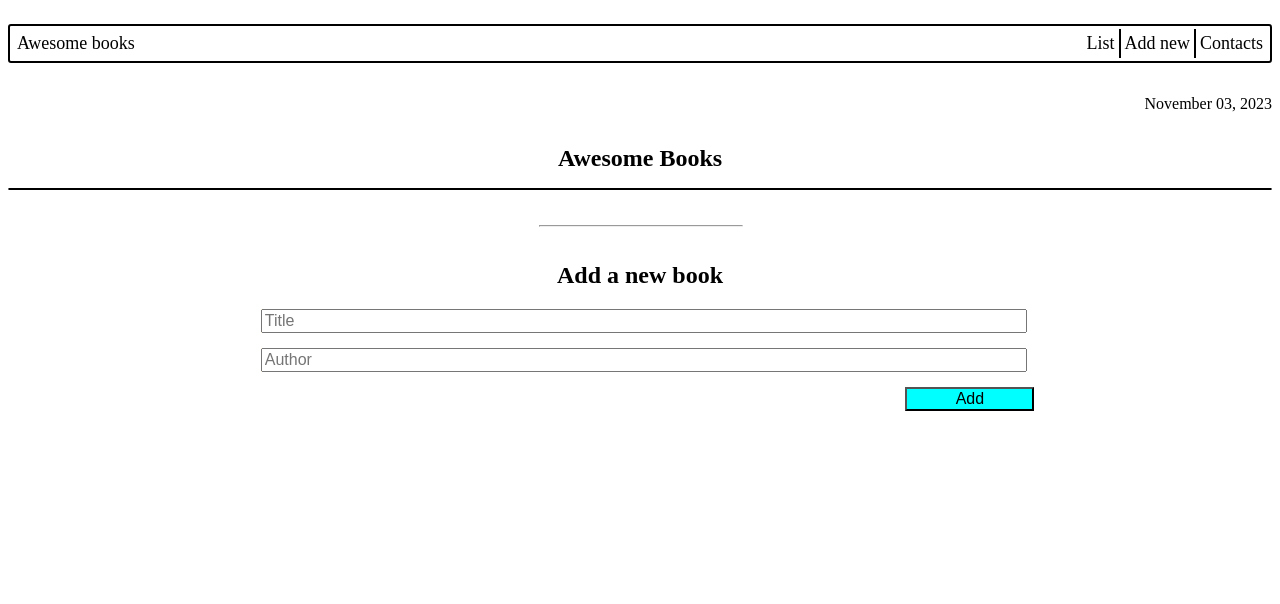
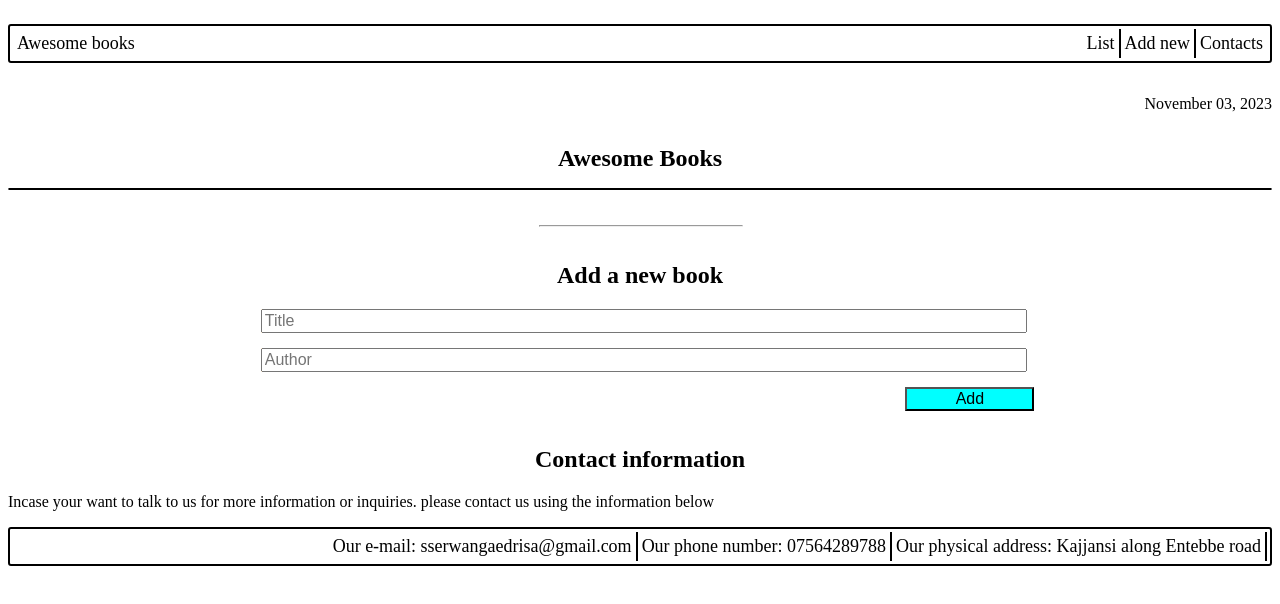
Before and after one commit to sserwangaedrisa/Awesome-Books-Store, a website: page index.html in a window 1280 px wide. Drawn offline with Linux system fonts and the light colour scheme.

Commit message:
Added the contact section

```diff
--- a/index.html
+++ b/index.html
@@ -34,6 +34,23 @@
         <button type="submit" id="AddButton">Add</button>
       </div>
     </div>
+
+    <section class="contact" id="Contact">
+      <div class="contactInfo">
+        <h2 class="contactsHead">Contact information</h2>
+        <p class="contactIntro">
+          Incase your want to talk to us for more information or inquiries.
+          please contact us using the information below
+        </p>
+        <ul class="contactList">
+          <li id="email">Our e-mail: sserwangaedrisa@gmail.com</li>
+          <li id="number">Our phone number: 07564289788</li>
+          <li id="address">
+            Our physical address: Kajjansi along Entebbe road
+          </li>
+        </ul>
+      </div>
+    </section>
     <script type="text/javascript" src="index.js"></script>
   </body>
 </html>
```
